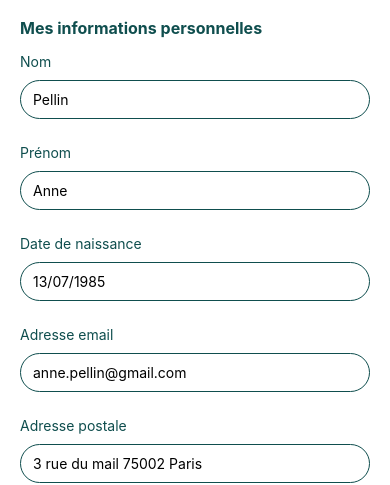
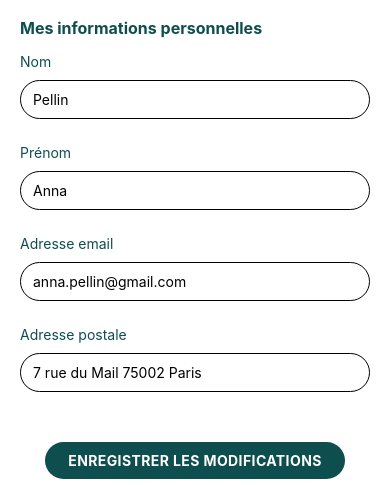
Before and after one commit to Sebastien-jo/Petty-Care-Front, a React Native app: screen /UserParameters in a window 390 px wide. Shown: the part 380-865 px from the top of the page. Built offline with nearby package versions, Linux system fonts and the light colour scheme.

Commit message:
use Context + inscription pet

```diff
--- a/Components/LoginInput.js
+++ b/Components/FormInput.js
@@ -3,7 +3,7 @@ import {View, TextInput, Text} from "react-native";
 import {Controller} from "react-hook-form";
 import Style from "../Style";
 
-const LoginInput = ({control, name, rules={}, placeholder, secureTextEntry}) => {
+const FormInput = ({control, name, rules={}, placeholder, secureTextEntry}) => {
     return (
         <View>
             <Controller
@@ -32,4 +32,4 @@ const LoginInput = ({control, name, rules={}, placeholder, secureTextEntry}) =>
     )
 }
 
-export default LoginInput
+export default FormInput
--- a/Context/UserProfileContext.js
+++ b/Context/UserProfileContext.js
@@ -1,39 +1,28 @@
 import React, {createContext, useState} from "react";
 
-export const UserProfileContext = createContext({
+const UserProfileContext = createContext({
     firstname: "",
     lastname: "",
-    email: "",
     username: "",
     address: "",
-    pet:"",
-
-    setUserProfileContext: infos => {}
+    pets:""
 })
 
 const UserProfileContextProvider = ({children}) => {
-    const userProfileState = {
-        firstname: "",
-        lastname: "",
-        email: "",
-        username: "",
-        address: "",
-        pet:"",
-
-        setUserProfileContext: infos =>
-            setUserProfile(prevState => ({
-            ...prevState,
-            firstname: infos.firstname,
-            lastname: infos.lastname,
-            email: infos.email,
-            username: infos.username,
-            address: infos.address,
-            pet: infos.pet
-        }))
+    const userProfileInit = {
+        firstname: "Anna",
+        lastname: "Pellin",
+        username: "anna.pellin@gmail.com",
+        address: "7 rue du Mail 75002 Paris",
+        pets:"Cannelle"
     }
 
-    const [userProfile, setUserProfile] = useState(userProfileState);
-    return (<UserProfileContext.Provider value={userProfile}>{children}</UserProfileContext.Provider>)
+    const [userProfile, setUserProfile] = useState(userProfileInit);
+
+    return (
+        <UserProfileContext.Provider value={{userProfile: userProfile, setUserProfile: setUserProfile}}>{children}</UserProfileContext.Provider>
+    )
 }
 
+export {UserProfileContext}
 export default UserProfileContextProvider
--- a/Screens/Profile.js
+++ b/Screens/Profile.js
@@ -1,23 +1,39 @@
-import React, {useState} from 'react';
-import {View, Text, Image, TouchableOpacity, TextInput, ScrollView} from 'react-native';
+import React from 'react';
+import {View, Text, Image, TouchableOpacity, ScrollView} from 'react-native';
+import {useForm} from "react-hook-form";
+import FormInput from "../Components/FormInput";
 import Style from "../Style";
 
 const Profile = ({navigation}) => {
-    const [username, setUsername] = useState("");
-    const [datebirth, setDatebirth] = useState("");
-    const [weight, setWeight] = useState("");
-    const [goalWeight, setGoalWeight] = useState("");
 
-    const handleSubmit = (e) => {
-        e.preventDefault()
+    const {control, handleSubmit, formState: {errors}} = useForm({
+        defaultValues: {
+            name: "",
+            age: "",
+            weight: "",
+            weightGoal: ""
+        }
+    });
 
-        if(username == false){
-          setError(true)
-          return;
+    console.log(errors);
+
+    const onSignUp = async(data) => {
+        console.log(data);
+        // e.preventDefault()
+
+        fetch("https://localhost:8000/api/pets/create", {
+            method: "POST",
+            body: JSON.stringify(data),
+            headers: {
+                "Content-Type": "application/json",
+            }
         }
-        setError(false)
-        alert("ok")
-        navigation.navigate("")
+        )
+        .then(response => response.json())
+            .then(data => console.log(data)
+            ).catch((error) => {
+                console.error(error);
+        });
     }
 
     return (
@@ -32,22 +48,42 @@ const Profile = ({navigation}) => {
                 <View style={{width: "100%", paddingTop: 15}}>
                     <View>
                         <Text style={Style.currentText}>Prénom de l'animal*</Text>
-                        <TextInput value={username} onChangeText={(username) => setUsername(username)} placeholder='Son prénom' style={Style.labelText}/>
+                        <FormInput
+                        name="name"
+                        placeholder="Prénom de l'animal"
+                        control={control}
+                        rules={{required: "Veuillez renseigner le prénom de votre animal"}}
+                        />
                     </View>
 
                     <View>
                         <Text style={Style.currentText}>Date de naissance</Text>
-                        <TextInput value={datebirth} onChangeText={(datebirth) => setDatebirth(datebirth)} placeholder='Sa date de naissance' style={Style.labelText}/>
+                        <FormInput
+                        name="weight"
+                        placeholder="Poids de l'animal"
+                        control={control}
+                        rules={{required: "Veuillez renseigner le poids de votre animal"}}
+                        />
                     </View>
 
                     <View>
                         <Text style={Style.currentText}>Poids de l'animal</Text>
-                        <TextInput value={weight} onChangeText={(weight) => setWeight(weight)} placeholder='Son poids' style={Style.labelText}/>
+                        <FormInput
+                        name="age"
+                        placeholder="Date de naissance de l'animal"
+                        control={control}
+                        rules={{required: "Veuillez renseigner la date de naissance de votre animal"}}
+                        />
                     </View>
 
                     <View>
                         <Text style={Style.currentText}>Poids à atteindre</Text>
-                        <TextInput value={goalWeight} onChangeText={(goalWeight) => setGoalWeight(goalWeight)} placeholder='Son poids idéal' style={Style.labelText}/>
+                        <FormInput
+                        name="weightGoal"
+                        placeholder="Objectif de poids"
+                        control={control}
+                        rules={{required: "Veuillez renseigner un objectif"}}
+                        />
                     </View>
 
                     <View>
@@ -55,19 +91,15 @@ const Profile = ({navigation}) => {
                     </View>
                 </View>
 
-                {/* Redirection définitive : déploiement */}
-                {/*
-                {error ? <Text style={Style.errorText}>Les champs avec * sont obligatoires</Text> : null}
+                <View style={Style.containerView}>
+                    <TouchableOpacity onPress={handleSubmit(onSignUp)} style={Style.primaryCta}>
+                        <Text style={Style.primaryCtaText}>Valider le profil</Text>
+                    </TouchableOpacity>
+                </View>
 
-                <TouchableOpacity onPress={handleSubmit} style={Style.primaryCta}>
-                    <Text style={Style.primaryCtaText}>Valider le profil</Text>
-                </TouchableOpacity>
-                */}
-
-                {/* Redirection dév : provisoire */}
-                <View style={Style.containerView}>
-                    <TouchableOpacity onPress={() => navigation.navigate("ConnectToy")} style={Style.primaryCta}>
-                        <Text style={Style.primaryCtaText}>Valider le profil</Text>
+                <View>
+                    <TouchableOpacity onPress={() => navigation.navigate("ConnectToy")} style={Style.tertiaryCta}>
+                        <Text style={Style.tertiaryCtaText}>Poursuivre</Text>
                     </TouchableOpacity>
                 </View>
             </ScrollView>
--- a/Screens/TabDashboard.js
+++ b/Screens/TabDashboard.js
@@ -1,12 +1,12 @@
-import React, { useContext } from 'react';
+import React, {useContext} from 'react';
 import {View, Text, Image, TouchableOpacity} from 'react-native';
-import { ScrollView } from 'react-native-gesture-handler';
+import {ScrollView} from 'react-native-gesture-handler';
 import {UserProfileContext} from "../Context/UserProfileContext";
 import Style from "../Style";
 
 const TabDashboard = ({navigation}) => {
 
-    const user = useContext(UserProfileContext);
+    const {userProfile} = useContext(UserProfileContext);
 
     return (
         <View style={Style.containerNavigator}>
@@ -27,14 +27,15 @@ const TabDashboard = ({navigation}) => {
                     <Image style={{height: 65, width: 65, borderRadius: 10, marginRight: 15}} source={require("../assets/Image_Profile_User.png")}/>
 
                     <View>
-                        <Text style={Style.subtitleText}>Bonjour {user.firstname}</Text>
+                        <Text style={Style.subtitleText}>Bonjour {userProfile.firstname}</Text>
+
                         <Text style={Style.currentText}>1 animal</Text>
                     </View>
                 </View>
 
                 <View>
                     <View style={Style.card}>
-                        <Text style={Style.tertiaryTitle}>Résumé des activités de Cannelle</Text>
+                        <Text style={Style.tertiaryTitle}>Résumé des activités de {userProfile.pets}</Text>
 
                         <View style={{flexDirection: "row", width: "100%", justifyContent: "space-between"}}>
                             <View style={Style.halfCard}>
@@ -58,7 +59,7 @@ const TabDashboard = ({navigation}) => {
                     </View>
 
                     <View style={Style.card}>
-                        <Text style={Style.tertiaryTitle}>Objectif journalier de Cannelle</Text>
+                        <Text style={Style.tertiaryTitle}>Objectif journalier de {userProfile.pets}</Text>
 
                         <View style={Style.wholeCard}>
                             <Text style={Style.hightText}>30 mètres</Text>
--- a/Screens/UserParameters.js
+++ b/Screens/UserParameters.js
@@ -1,17 +1,30 @@
-import React, {useState} from 'react';
+import React, {useState, useContext} from 'react';
+import {useForm} from "react-hook-form";
 import {View, Text, Image, TouchableOpacity, TextInput} from 'react-native';
+import FormInput from '../Components/FormInput';
+import {UserProfileContext} from "../Context/UserProfileContext";
 import Style from "../Style";
 
 const Parameters = () => {
 
-    const [lastname, setLastname] = useState("Pellin");
-    const [firstname, setFirstname] = useState("Anne");
-    const [datebirth, setDatebirth] = useState("13/07/1985");
-    const [email, setEmail] = useState("anne.pellin@gmail.com");
-    const [address, setAddress] = useState("3 rue du mail 75002 Paris");
+    const {userProfile, setUserProfile} = useContext(UserProfileContext);
 
-    const handleSubmit = (e) => {
-        e.preventDefault()
+    const {control, handleSubmit, formState: {errors}} = useForm({
+        defaultValues: {
+            username: "",
+            password: ""
+        }
+    });
+
+    // const [lastname, setLastname] = useState("Pellin");
+    // const [firstname, setFirstname] = useState("Anne");
+    // const [datebirth, setDatebirth] = useState("13/07/1985");
+    // const [email, setEmail] = useState("anne.pellin@gmail.com");
+    // const [address, setAddress] = useState("3 rue du mail 75002 Paris");
+
+    const onModify = async (data) => {
+        console.log(data);
+        // e.preventDefault()
     }
 
     return (
@@ -30,27 +43,42 @@ const Parameters = () => {
 
                 <View>
                     <Text style={Style.currentText}>Nom</Text>
-                    <TextInput value={lastname} onChangeText={(lastname) => setLastname(lastname)} style={Style.labelText}/>
+                    <FormInput
+                        name="lastname"
+                        placeholder={userProfile.lastname}
+                        control={control}
+                        rules={{required: "Veuillez renseigner un nom valide"}}
+                    />
                 </View>
 
                 <View>
                     <Text style={Style.currentText}>Prénom</Text>
-                    <TextInput value={firstname} onChangeText={(firstname) => setFirstname(firstname)} style={Style.labelText}/>
-                </View>
-
-                <View>
-                    <Text style={Style.currentText}>Date de naissance</Text>
-                    <TextInput value={datebirth} onChangeText={(datebirth) => setDatebirth(datebirth)} style={Style.labelText}/>
+                    <FormInput
+                        name="firstname"
+                        placeholder={userProfile.firstname}
+                        control={control}
+                        rules={{required: "Veuillez renseigner un prénom valide"}}
+                    />
                 </View>
 
                 <View>
                     <Text style={Style.currentText}>Adresse email</Text>
-                    <TextInput value={email} onChangeText={(email) => setEmail(email)} style={Style.labelText}/>
+                    <FormInput
+                        name="username"
+                        placeholder={userProfile.username}
+                        control={control}
+                        rules={{required: "Veuillez renseigner un email valide"}}
+                    />
                 </View>
 
                 <View>
                     <Text style={Style.currentText}>Adresse postale</Text>
-                    <TextInput value={address} onChangeText={(address) => setAddress(address)} style={Style.labelText}/>
+                    <FormInput
+                        name="address"
+                        placeholder={userProfile.address}
+                        control={control}
+                        rules={{required: "Veuillez renseigner une adresse valide"}}
+                    />
                 </View>
 
                 <View style={Style.submitCenter}>
```
Also changed, not shown: App.js (+6 -10 lines), Screens/Login.js (+5 -5 lines).
